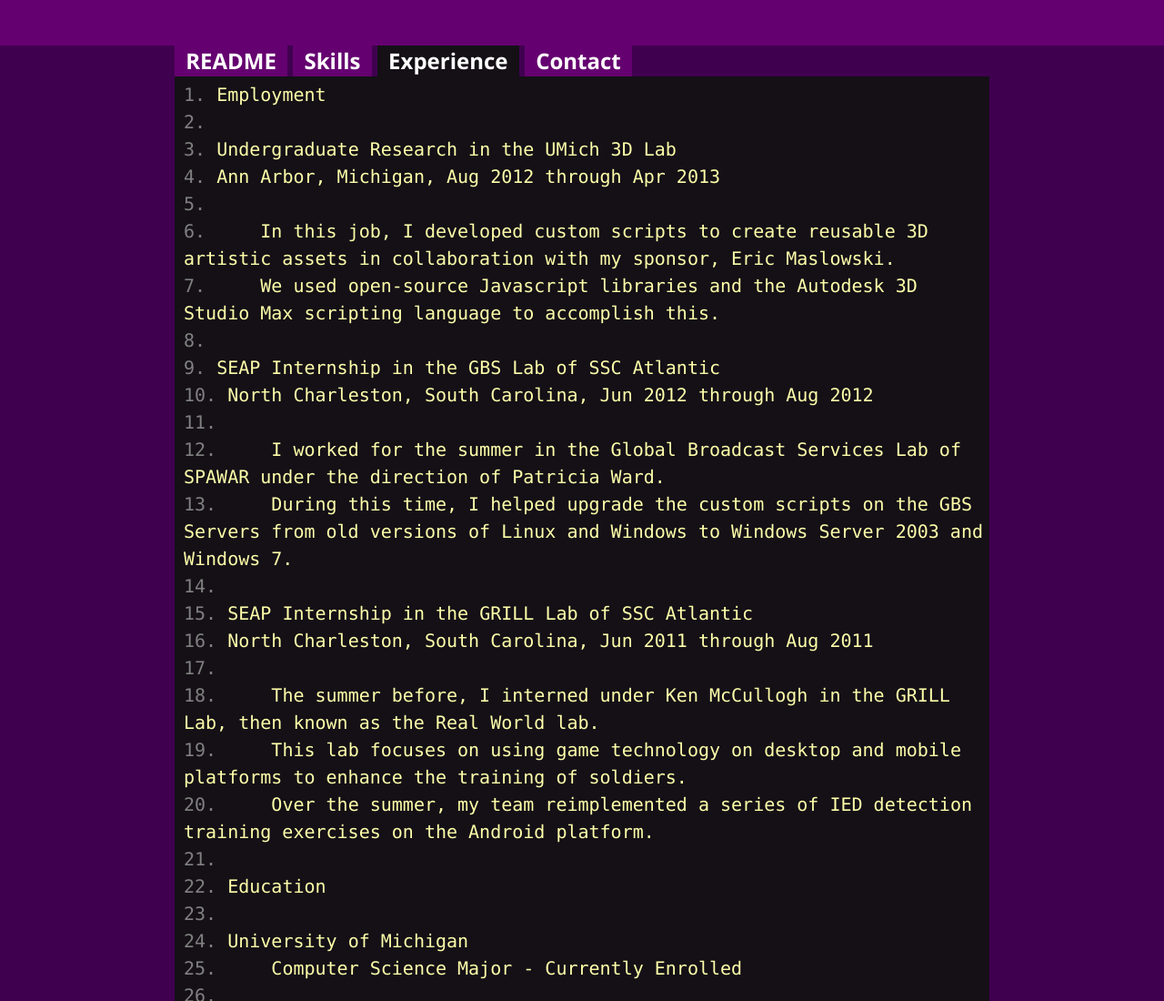
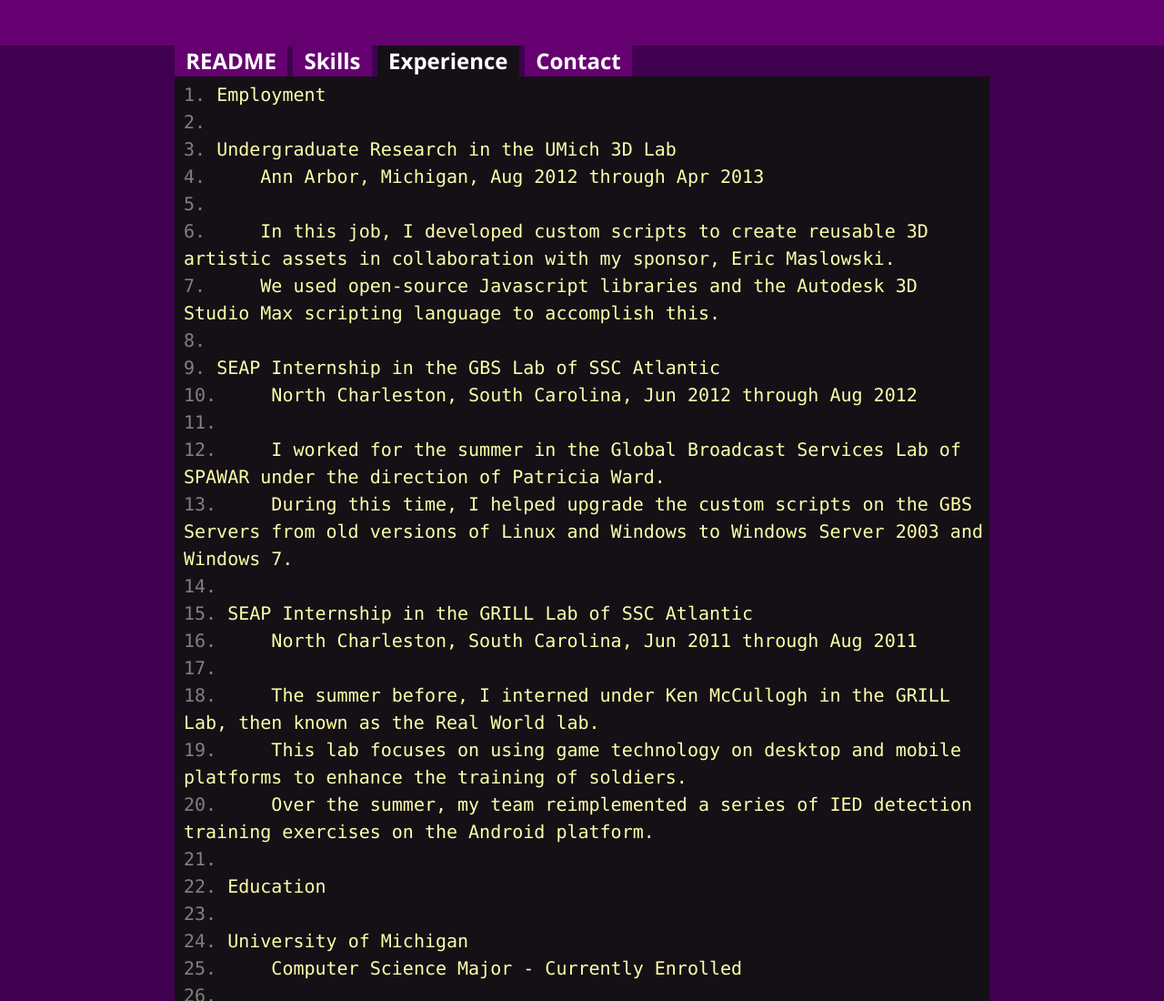
Before and after one commit to DoodleIncident/portfolio, a plain HTML site: page experience.html in a window 1280 px wide. Shown: the top 1100 px of the page at 91% size. Drawn offline with Linux system fonts and the light colour scheme.

Commit message:
changed semantics of XP page, css tweak

```diff
--- a/experience.html
+++ b/experience.html
@@ -26,7 +26,7 @@
                     <h2>Employment</h2>
                     <span></span>
                     <h3>Undergraduate Research in the UMich 3D Lab</h3>
-                    <h3>Ann Arbor, Michigan, Aug 2012 through Apr 2013</h3>
+                    <li>Ann Arbor, Michigan, Aug 2012 through Apr 2013</li>
                     <span></span>
                     <ul>
                         <li>In this job, I developed custom scripts to create reusable 3D artistic assets in collaboration with my sponsor, Eric Maslowski.</li>
@@ -34,7 +34,7 @@
                     </ul>
                     <span></span>
                     <h3>SEAP Internship in the GBS Lab of SSC Atlantic</h3>
-                    <h3>North Charleston, South Carolina, Jun 2012 through Aug 2012</h3>
+                    <li>North Charleston, South Carolina, Jun 2012 through Aug 2012</li>
                     <span></span>
                     <ul>
                         <li>I worked for the summer in the Global Broadcast Services Lab of SPAWAR under the direction of Patricia Ward.</li>
@@ -42,7 +42,7 @@
                     </ul>
                     <span></span>
                     <h3>SEAP Internship in the GRILL Lab of SSC Atlantic</h3>
-                    <h3>North Charleston, South Carolina, Jun 2011 through Aug 2011</h3>
+                    <li>North Charleston, South Carolina, Jun 2011 through Aug 2011</li>
                     <span></span>
                     <ul>
                         <li>The summer before, I interned under Ken McCullogh in the GRILL Lab, then known as the Real World lab.</li>
--- a/stylesheet.css
+++ b/stylesheet.css
@@ -92,6 +92,10 @@
     line-height: 1.5em;
 }
 
+#text li {
+    list-style: none;
+}
+
 #text span {
     font-size: 20px;
     display: block;
```
